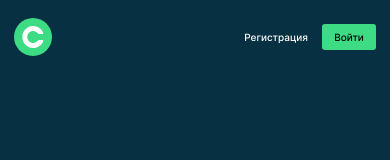
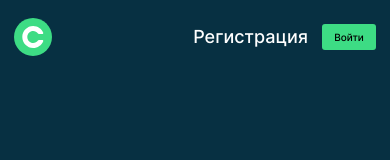
Before and after one commit to ilya-120/movies-explorer-frontend, a React (Create React App) app: page / in a window 390 px wide. Shown: the top 160 px of the page. Built offline with nearby package versions, Linux system fonts and the light colour scheme.

Commit message:
"fix: исправления по ревью этап 3 фронтенд"

```diff
--- a/src/components/Main/Main.js
+++ b/src/components/Main/Main.js
@@ -9,7 +9,7 @@ import Footer from '../Footer/Footer';
 
 function Main() {
   return (
-    <>
+    <main>
       <Header
         loggedIn={false}
       />
@@ -19,7 +19,7 @@ function Main() {
       <AboutMe />
       <Portfolio />
       <Footer />
-    </>
+    </main>
   )
 }
 
--- a/src/components/Navigation/Navigation.css
+++ b/src/components/Navigation/Navigation.css
@@ -130,6 +130,7 @@
   }
 
   .header__burger-menu_activ {
+    position: fixed;
     width: 520px;
     margin-right: 0;
     min-height: 1024px;
@@ -137,7 +138,6 @@
     display: flex;
     flex-direction: column;
     align-items: center;
-    position: absolute;
     z-index: 1;
     top: 0;
     right: 0;
@@ -189,8 +189,9 @@
   }
 
   .header__link {
-    font-size: 10px;
-    line-height: 16px;
+    font-weight: 500;
+    font-size: 18px;
+    line-height: 1.22;
   }
 
   .header__button {
@@ -215,7 +216,9 @@
   }
 
   .header__button_burger-menu {
+    width: 100px;
     margin: 419px auto 0;
+
   }
 
   .header__link_burger-menu_activ {
@@ -227,4 +230,10 @@
     min-height: 31px;
     margin-bottom: 15px;
   }
+
+  .header__button-text_isloggedIn {
+    font-weight: 500;
+    font-size: 14px;
+    line-height: 1.33;
+  }
 }
--- a/src/components/SearchForm/SearchForm.css
+++ b/src/components/SearchForm/SearchForm.css
@@ -144,6 +144,10 @@
   transition: .3s;
 }
 
+.search-form__checkbox-slider:hover {
+  opacity: 0.8;
+}
+
 .search-form__checkbox-slider:before {
   position: absolute;
   content: "";
--- a/src/components/Techs/Techs.css
+++ b/src/components/Techs/Techs.css
@@ -81,6 +81,7 @@
   .techs {
     padding: 70px 18px;
     min-height: 651px;
+    background-color: #202020;
   }
 
   .techs__description-title {
```
